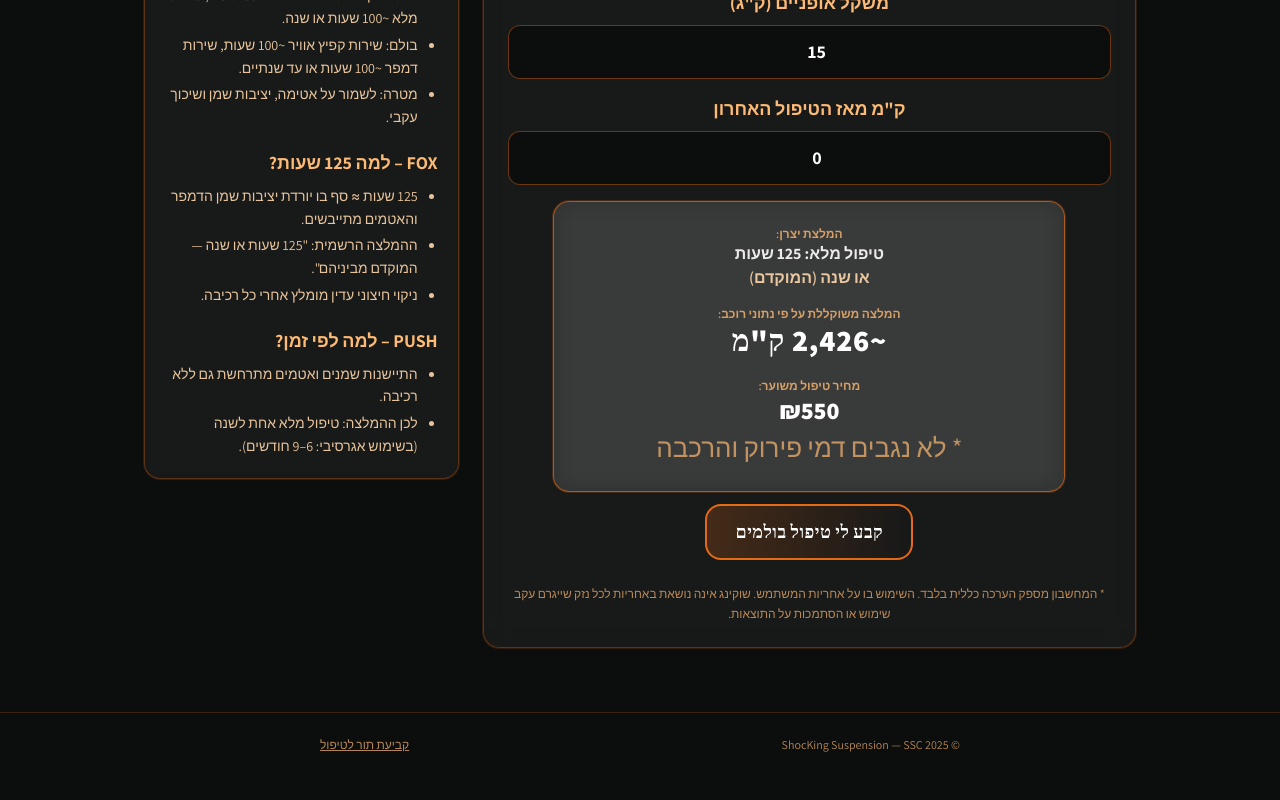
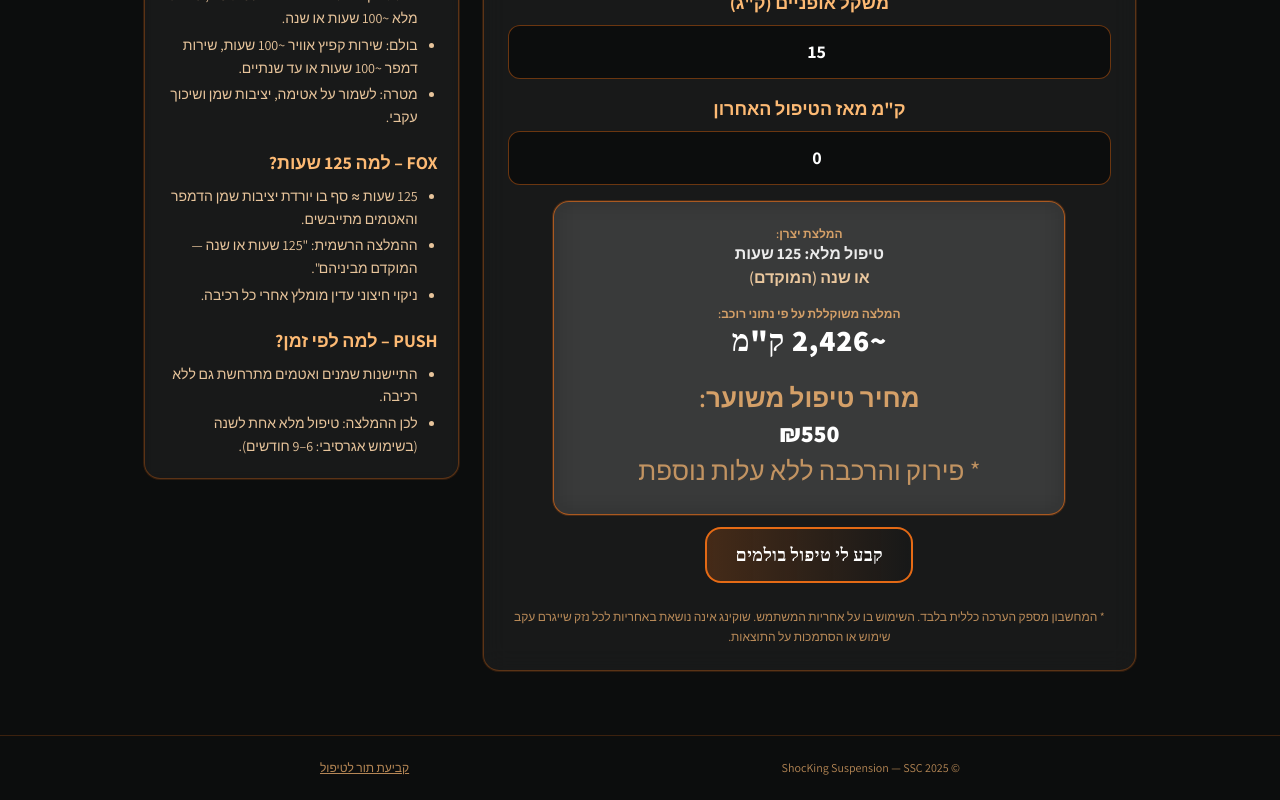
Before and after one commit to red69ben/SSC, a React (Vite) app: page / in a window 1280 px wide. Shown: the part 1173-1973 px from the top of the page. Before the commit the page ends 1950 px from the top, so only its background shows below. Built offline with nearby package versions, Linux system fonts and the light colour scheme.

Commit message:
פוקנטים

```diff
--- a/src/App.tsx
+++ b/src/App.tsx
@@ -176,9 +176,9 @@ function ResultBox({ mfgHoursText, mfgTimeText, personalKm, priceNis, whatsappUr
           </div>
         </div>
         <div className="pt-2">
-          <div className="text-xs text-orange-300/80 font-semibold">מחיר טיפול משוער:</div>
+          <div className="text-[26px] text-orange-300/80 font-semibold">מחיר טיפול משוער:</div>
           <div className="text-xl sm:text-2xl font-extrabold text-white leading-snug">₪{formatNumber(priceNis)}</div>
-          <div className="text-[26px] text-orange-300/70 mt-0.5">* לא נגבים דמי פירוק והרכבה</div>
+          <div className="text-[26px] text-orange-300/70 mt-0.5">* פירוק והרכבה ללא עלות נוספת</div>
         </div>
       </div>
     </motion.div>
```
